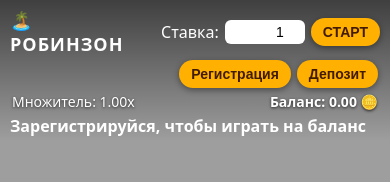
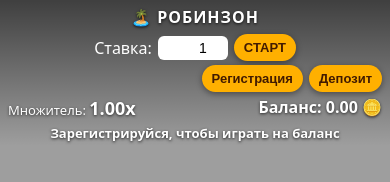
Before and after one commit to Demideni/Robinson-game, a plain HTML site: page index.html in a window 390 px wide. Drawn offline with Linux system fonts and the light colour scheme; no server answers.

Commit message:
Update index.html

```diff
--- a/index.html
+++ b/index.html
@@ -22,11 +22,22 @@
       padding: 8px 10px 4px;
       display: flex;
       flex-direction: column;
+      align-items: center; /* центрируем весь блок UI */
       gap: 4px;
       background: linear-gradient(to bottom, rgba(0,0,0,.6), rgba(0,0,0,0));
       z-index: 10;
       pointer-events: none;
     }
+    /* Все основные строки UI ограничиваем по ширине и центрируем */
+    #ui-top,
+    #auth-panel,
+    #stats,
+    #status-text {
+      width: 100%;
+      max-width: 480px;
+      margin: 0 auto;
+    }
+
     #ui-top {
       display: flex;
       align-items: center;
@@ -38,6 +49,7 @@
       font-weight: 800;
       letter-spacing: 1px;
       font-size: 18px;
+      text-shadow: 0 1px 3px rgba(0,0,0,.8);
     }
     #bet-panel {
       display: flex;
@@ -85,11 +97,17 @@
       text-shadow: 0 1px 3px rgba(0,0,0,.7);
       padding: 0 2px;
     }
+    #multiplier {
+      font-size: 18px;
+      font-weight: 800; /* делаем множитель заметнее */
+    }
     #status-text {
       font-weight: 600;
+      text-shadow: 0 1px 3px rgba(0,0,0,.8);
     }
     #balance-box {
       font-weight: 600;
+      font-size: 16px;
     }
     #canvas-container {
       position: absolute;
@@ -99,6 +117,40 @@
       width: 100%;
       height: 100%;
       display: block;
+    }
+
+    /* Адаптив под телефон */
+    @media (max-width: 480px) {
+      #ui {
+        padding: 6px 6px 4px;
+      }
+      #logo {
+        font-size: 16px;
+      }
+      #ui-top {
+        flex-direction: column;
+        align-items: center;
+        gap: 6px;
+      }
+      #bet-panel {
+        width: 100%;
+        justify-content: center;
+        flex-wrap: wrap;
+      }
+      button {
+        padding: 6px 10px;
+        font-size: 13px;
+      }
+      #bet-input {
+        width: 70px;
+      }
+      #stats {
+        font-size: 13px;
+      }
+      #status-text {
+        text-align: center;
+        font-size: 13px;
+      }
     }
   </style>
 </head>
@@ -146,8 +198,12 @@
       telegramId = "test-user-1"; // fallback для браузера
     }
 
-    // TODO: поменяй на свой HTTPS-бэкенд
-    const API_BASE = "https://robinson-games.onrender.com";
+    // --- API BASE: локалка vs прод (Render) ---
+    const API_BASE =
+      window.location.hostname === "localhost" ||
+      window.location.hostname === "127.0.0.1"
+        ? "http://localhost:3001"
+        : "https://robinson-games.onrender.com";
 
     const canvas = document.getElementById("game");
     const ctx = canvas.getContext("2d");
```
